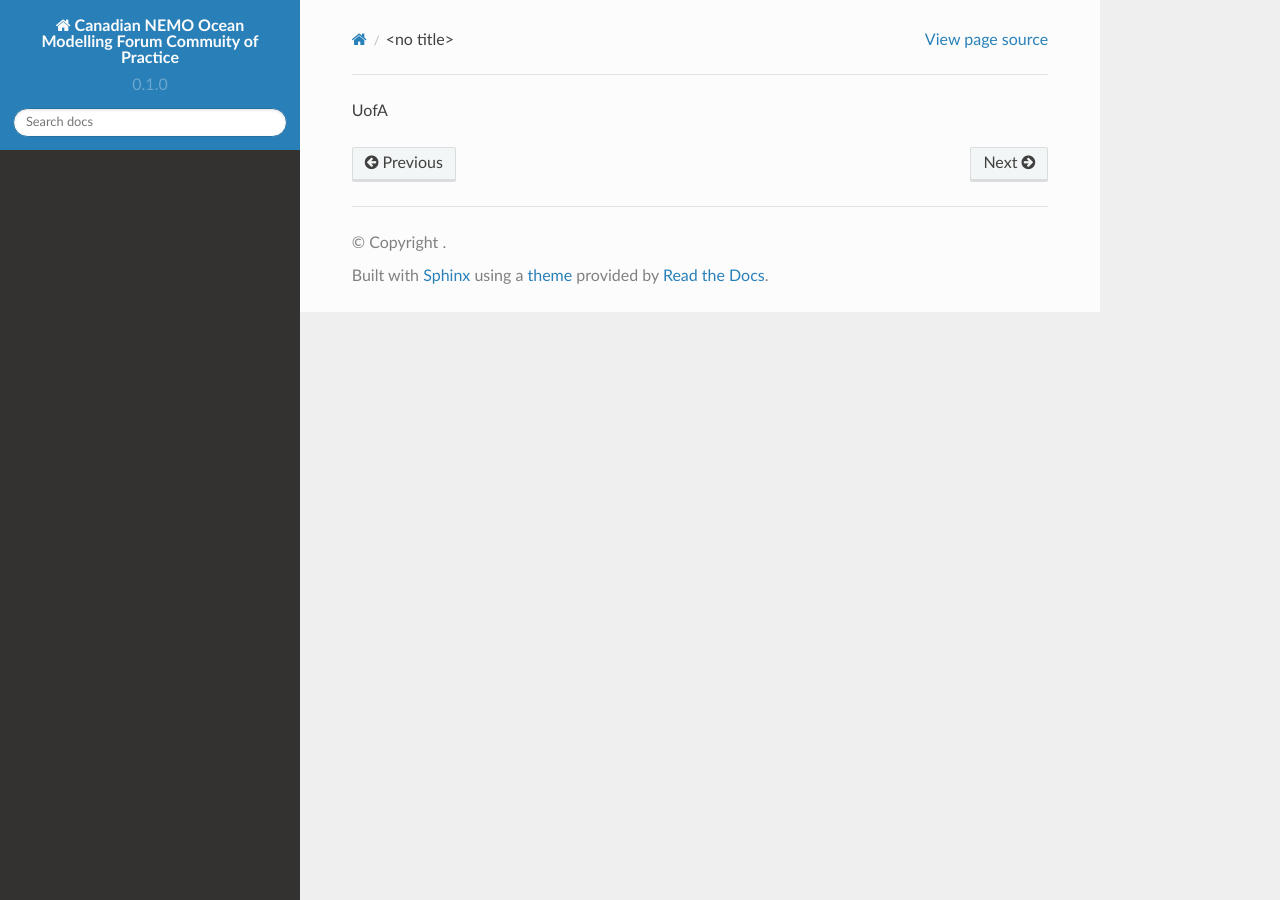
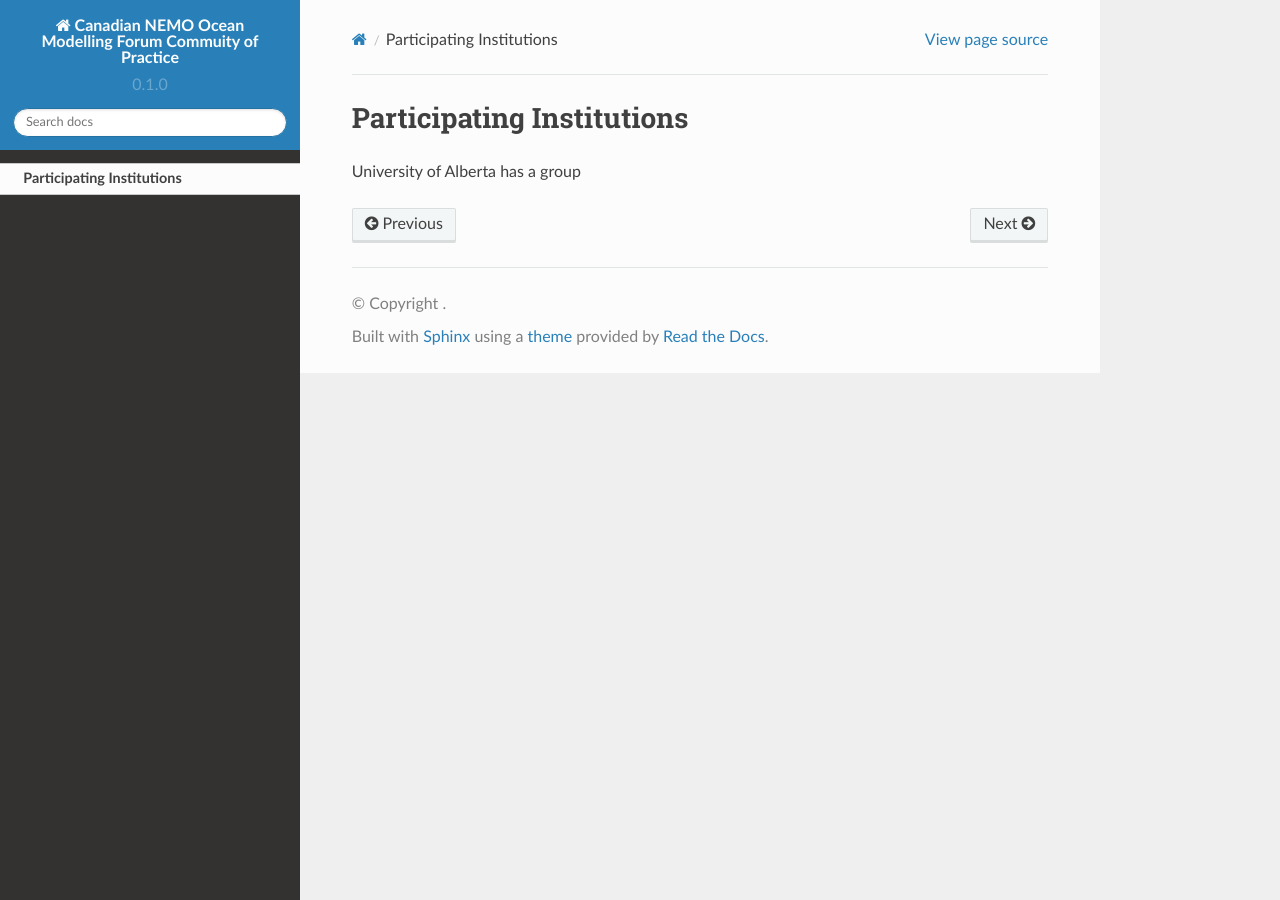
Before and after one commit to UofA-NEMO/Canadian-NEMO-Ocean-Modelling-Forum-Community-of-Practice, a Sphinx documentation site: the page built from docs/Institutions.rst, in a window 1280 px wide. Built offline with Sphinx 7.4.7 and the Read the Docs theme 2.0.0, drawn with Linux system fonts in a browser that asks for light colours.

Commit message:
Update Institutions.rst

```diff
--- a/docs/Institutions.rst
+++ b/docs/Institutions.rst
@@ -1 +1,4 @@
-UofA
+Participating Institutions
+==========================
+
+University of Alberta has a group
```
